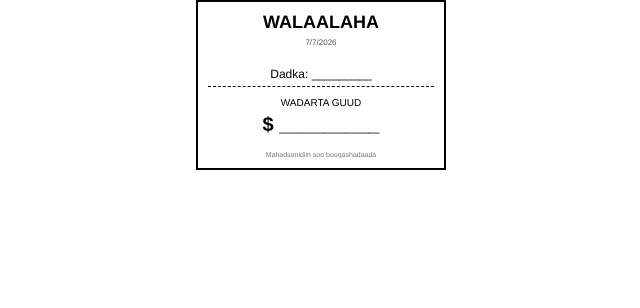
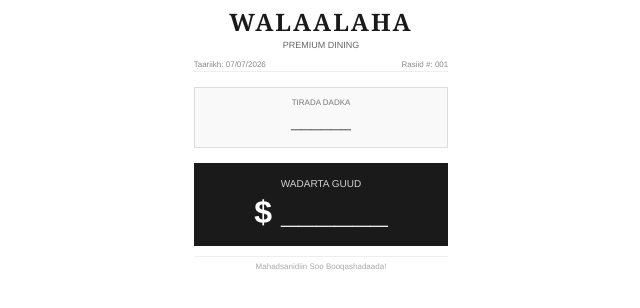
Before and after one commit to upthirahman-yare13/walaalaha-receipt, a plain HTML site: page index.html in a window 1280 px wide. Shown: the whole page, without its empty margins (319-959 px from the left). Drawn offline with Linux system fonts and the light colour scheme.

Commit message:
Update HTML structure and styles for premium bill

```diff
--- a/index.html
+++ b/index.html
@@ -1,38 +1,158 @@
 <!DOCTYPE html>
 <html lang="so">
 <head>
+    <meta charset="UTF-8">
+    <title>Walaalaha | Premium Bill</title>
     <style>
-        /* Card Size: 60mm x 80mm (Aad u gaaban) */
-        @page { size: 60mm 80mm; margin: 2mm; }
+        /* Cabbirka Kaarka yar (Small Card Size - 70mm x 90mm) */
+        @page {
+            size: 70mm 90mm;
+            margin: 2mm;
+        }
+
         body {
-            font-family: 'Helvetica', sans-serif;
-            width: 60mm;
+            font-family: 'Helvetica Neue', sans-serif;
+            width: 70mm;
             margin: 0 auto;
+            padding: 5px;
+            background-color: #fff;
+            color: #000;
+            box-sizing: border-box;
+        }
+
+        /* Header-ka Premium */
+        .prem-header {
             text-align: center;
-            border: 2px solid #000; /* Xariiq kaar u eg */
+            margin-bottom: 10px;
+        }
+
+        .prem-logo {
+            font-size: 24px; /* Magaca Walaalaha oo waaweyn */
+            font-weight: bold;
+            text-transform: uppercase;
+            letter-spacing: 2px;
+            margin-bottom: 2px;
+            font-family: 'Georgia', serif; /* Font classic ah */
+            color: #1a1a1a;
+        }
+
+        .prem-tagline {
+            font-size: 9px;
+            color: #666;
+            text-transform: uppercase;
+        }
+
+        .meta-info {
+            display: flex;
+            justify-content: space-between;
+            font-size: 8px;
+            color: #888;
+            margin-bottom: 15px;
+            border-bottom: 1px solid #eee;
+            padding-bottom: 2px;
+        }
+
+        /* Qaybta Macluumaadka Muhiimka ah */
+        .main-data-box {
+            display: flex;
+            justify-content: space-between;
+            margin-bottom: 15px;
+            gap: 5px;
+        }
+
+        .data-card {
+            flex: 1;
+            border: 1px solid #ddd;
             padding: 10px;
+            text-align: center;
+            background-color: #f9f9f9;
         }
-        .logo { font-size: 18px; font-weight: bold; margin-bottom: 5px; text-transform: uppercase; }
-        .date { font-size: 8px; color: #555; margin-bottom: 15px; }
-        .field { margin: 10px 0; border-bottom: 1px dashed #000; padding: 5px; font-size: 12px; }
-        .total-label { font-size: 10px; text-transform: uppercase; margin-top: 10px; }
-        .total-val { font-size: 20px; font-weight: bold; margin-top: 5px; }
-        .footer { font-size: 7px; margin-top: 15px; color: #777; }
+
+        .data-label {
+            font-size: 8px;
+            text-transform: uppercase;
+            color: #777;
+            margin-bottom: 5px;
+        }
+
+        .data-value {
+            font-size: 18px;
+            font-weight: bold;
+            color: #000;
+            min-height: 25px; /* Si meesha loogu qoro */
+        }
+
+        /* Total-ka Madow */
+        .prem-total-box {
+            background-color: #1a1a1a; /* Madow */
+            color: #fff; /* Caddaan */
+            text-align: center;
+            padding: 15px;
+            margin-bottom: 10px;
+        }
+
+        .total-label {
+            font-size: 10px;
+            text-transform: uppercase;
+            margin-bottom: 5px;
+            opacity: 0.8;
+        }
+
+        .total-amount {
+            font-size: 32px; /* Wadarta oo aad u waaweyn */
+            font-weight: bold;
+        }
+
+        .prem-footer {
+            text-align: center;
+            font-size: 8px;
+            color: #aaa;
+            border-top: 1px solid #eee;
+            padding-top: 5px;
+        }
+
+        /* Print Adjustments */
+        @media print {
+            body { -webkit-print-color-adjust: exact; print-color-adjust: exact; }
+            .data-card { background-color: #f9f9f9 !important; }
+            .prem-total-box { background-color: #1a1a1a !important; }
+        }
     </style>
 </head>
 <body>
-    <div class="logo">Walaalaha</div>
-    <div class="date" id="date"></div>
 
-    <div class="field">Dadka: _________</div>
+    <div class="prem-header">
+        <div class="prem-logo">Walaalaha</div>
+        <div class="prem-tagline">Premium Dining</div>
+    </div>
 
-    <div class="total-label">Wadarta Guud</div>
-    <div class="total-val">$ _________</div>
+    <div class="meta-info">
+        <span>Taariikh: <span id="js-date"></span></span>
+        <span>Rasiid #: <span id="js-id">001</span></span>
+    </div>
 
-    <div class="footer">Mahadsanidiin soo booqashadaada</div>
+    <div class="main-data-box">
+        <div class="data-card">
+            <div class="data-label">Tirada Dadka</div>
+            <div class="data-value">______</div> <!-- Qofka ayaa qoraya ama systemka ayaa soo saaraya -->
+        </div>
+    </div>
+
+    <div class="prem-total-box">
+        <div class="total-label">Wadarta Guud</div>
+        <div class="total-amount">$ ______</div>
+    </div>
+
+    <div class="prem-footer">
+        Mahadsanidiin Soo Booqashadaada!
+    </div>
 
     <script>
-        document.getElementById('date').textContent = new Date().toLocaleDateString();
+        // Taariikhda otomaatiga ah
+        document.getElementById('js-date').textContent = new Date().toLocaleDateString('en-GB');
+        // Optional: Generate a unique ID for JS
+        // document.getElementById('js-id').textContent = Math.floor(Math.random() * 10000);
     </script>
+
 </body>
 </html>
```
